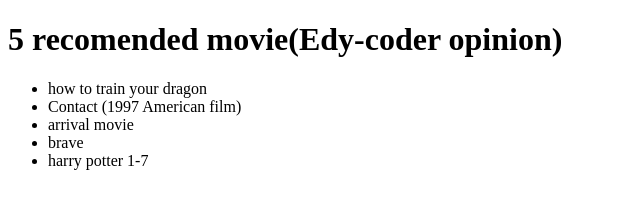
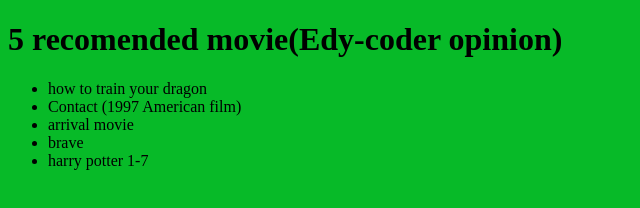
Before and after one commit to Edy-coder/Edy_coderWEb, a plain HTML site: page index.html in a window 1280 px wide. Shown: the whole page, without its empty margins (0-640 px from the left). Drawn offline with Linux system fonts and the light colour scheme.

Commit message:
Update index.html

```diff
--- a/index.html
+++ b/index.html
@@ -3,6 +3,9 @@
     <head>
       <title>recomended movies</title>
       <meta charset="utf-8">
+         <style>
+             body {background-color: rgb(7, 186, 40);}
+         </style>
     </head>
     <body>
       <h1>5 recomended movie(Edy-coder opinion)</h1>
```
